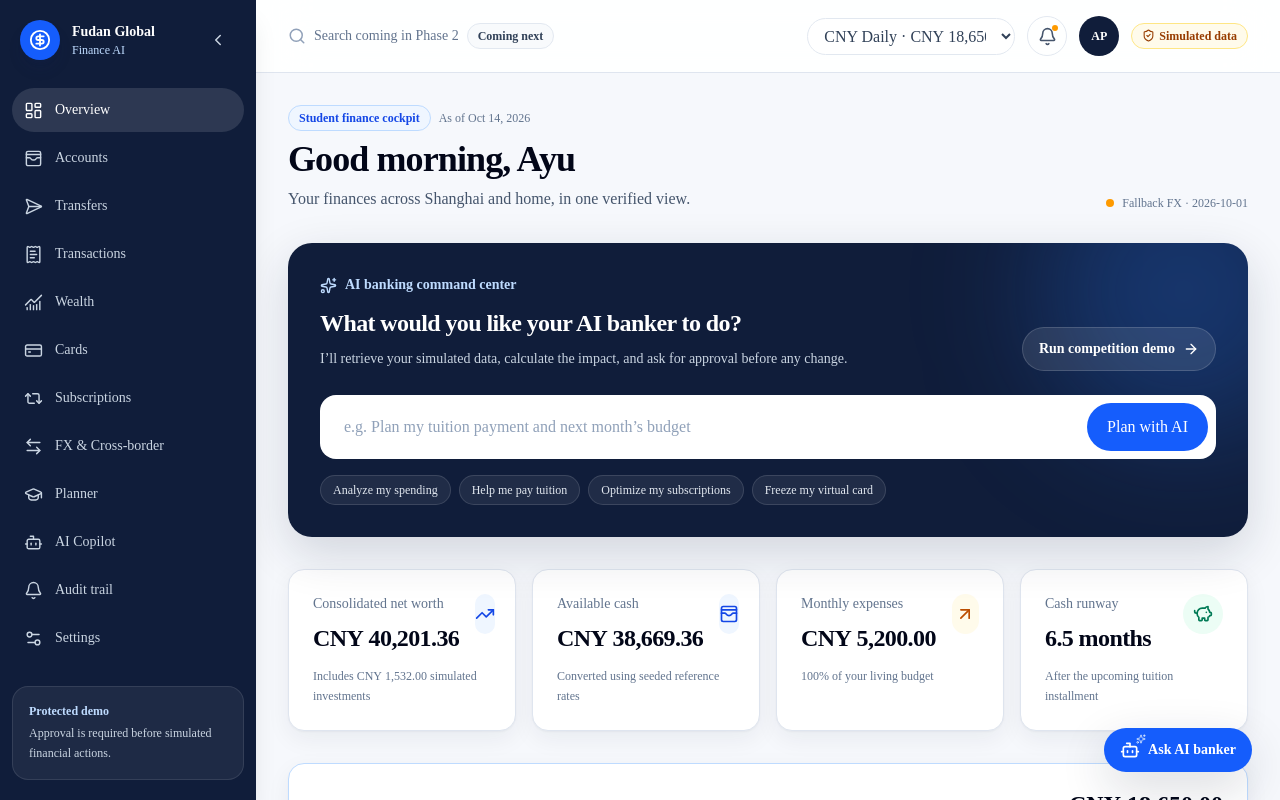
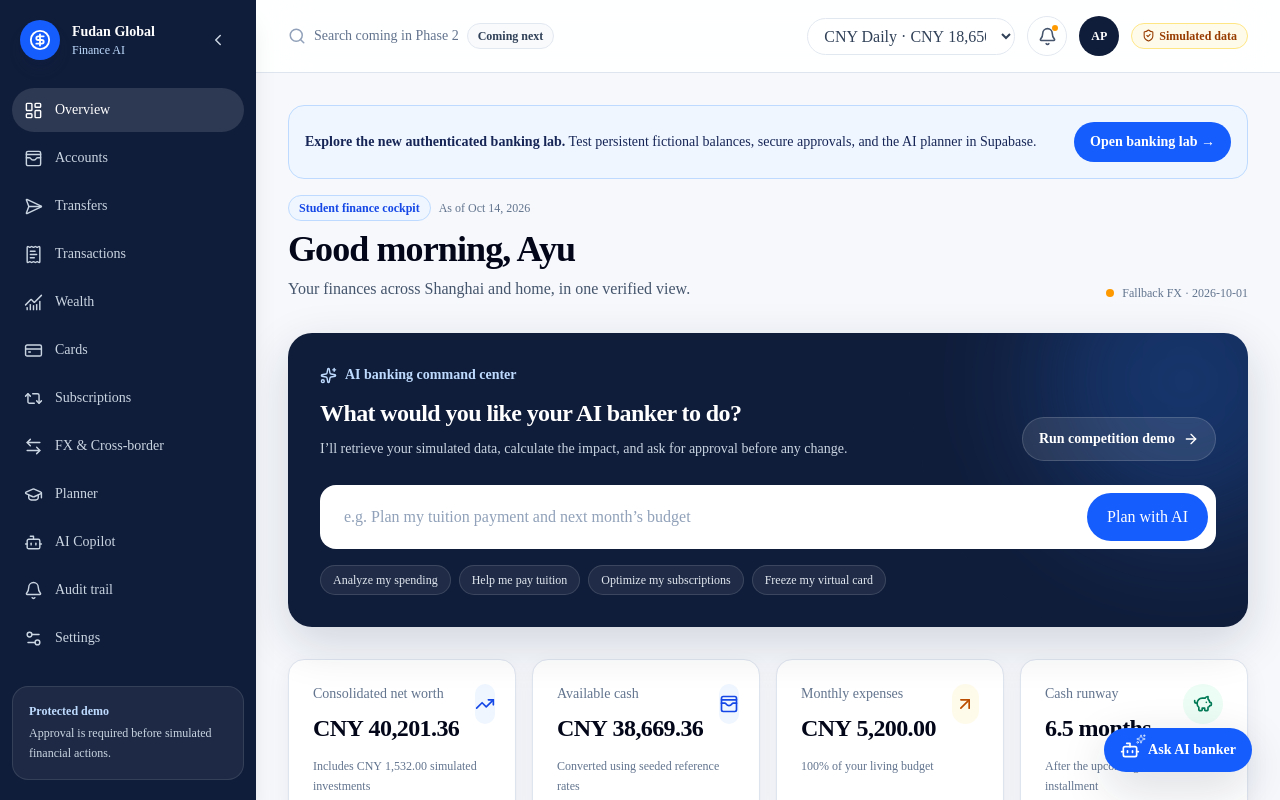
Before and after one commit to jamienatorX/fudan-global-finance-ai, a Next.js app: page /overview in a window 1280 px wide. Shown: the top 800 px of the page. Built offline with nearby package versions, Linux system fonts and the light colour scheme.

Commit message:
feat: prominent navigation to authenticated banking sandbox

```diff
--- a/src/features/demo/live-pages.tsx
+++ b/src/features/demo/live-pages.tsx
@@ -26,7 +26,10 @@ function useDemoOverview(selectedAccount?: string) {
 }
 export function LiveOverview({account}:{account?:string}){
   const overview=useDemoOverview(account);
-  return overview?<OverviewDashboard overview={overview}/>:<p role="status" className="p-5 text-sm text-slate-600">Preparing simulated overview…</p>;
+  return overview?<div className="space-y-4"><div className="flex flex-wrap items-center justify-between gap-3 rounded-2xl border border-blue-200 bg-blue-50 p-4">
+  <p className="text-sm text-blue-950"><strong>Explore the new authenticated banking lab.</strong> Test persistent fictional balances, secure approvals, and the AI planner in Supabase.</p>
+  <a href="/banking" className="rounded-xl bg-blue-600 px-4 py-2.5 text-sm font-semibold text-white hover:bg-blue-700">Open banking lab →</a></div><OverviewDashboard overview={overview}/></div>:
+  <p role="status" className="p-5 text-sm text-slate-600">Preparing simulated overview…</p>;
 }
 export function LiveAccounts(){
   const {snapshot}=useDemo();
```
